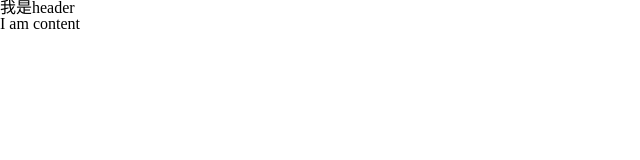
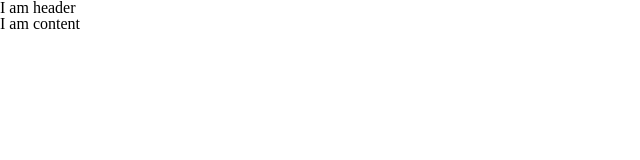
Before and after one commit to Jace-Jiang/Eleme, a Vue app: page / in a window 1280 px wide. Shown: the top 160 px of the page, without its empty margins (0-640 px from the left). Built offline with nearby package versions, Linux system fonts and the light colour scheme.

Commit message:
现在恢复正常运行情况

```diff
--- a/src/App.vue
+++ b/src/App.vue
@@ -1,6 +1,8 @@
 <template>
   <div id="app">
-    <v-header></v-header>
+    <div class="header">
+      I am header
+    </div>
     <div class="content">
       I am content
     </div>
@@ -8,11 +10,7 @@
 </template>
 
 <script>
-import header from 'components/header'
 export default {
-  components: {
-    'v-header': header
-  }
 }
 
 </script>
```
